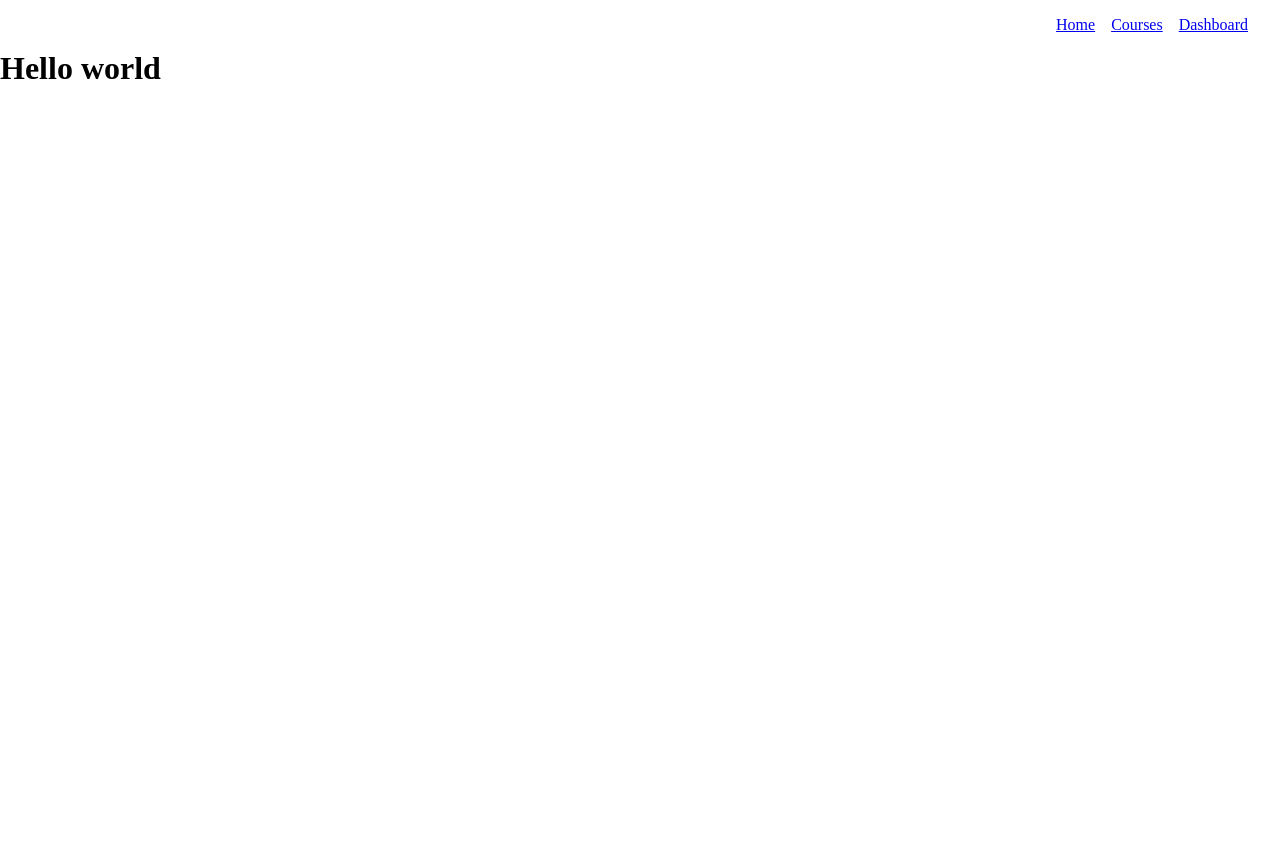
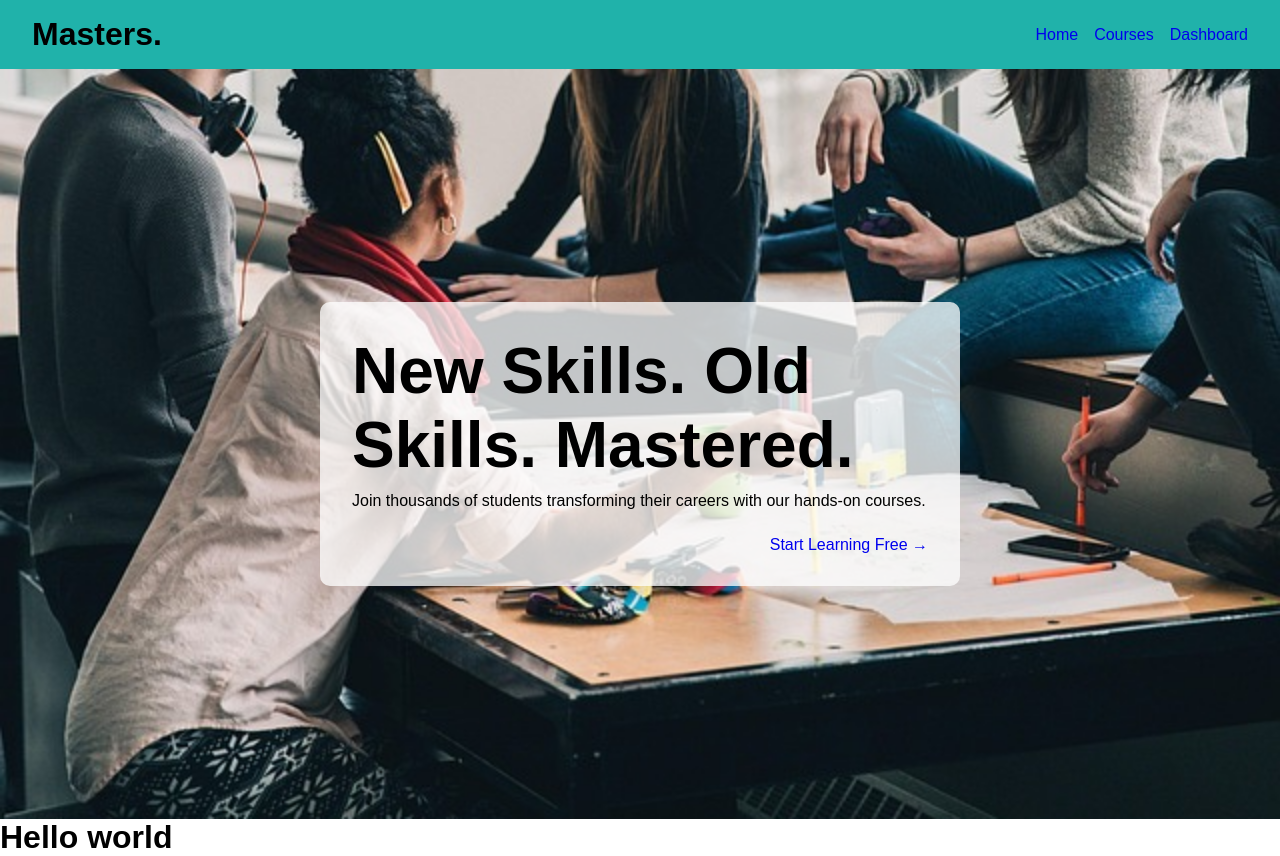
Before and after one commit to heinanX/westcoast-education, a website with bundled scripts: page index.html in a window 1280 px wide. Before the commit the page ends 800 px from the top, so only its background shows below. Built offline with nearby package versions, Linux system fonts and the light colour scheme; a web font is replaced by a local one.

Commit message:
helper function, hero component, and minor refactoring of header

```diff
--- a/app/components/header.js
+++ b/app/components/header.js
@@ -1,3 +1,5 @@
+import { createElement } from "../helpers/helpers.js";
+
 const navItems = [
         {
         title: 'Home',
@@ -15,18 +17,15 @@ const navItems = [
 const bodyElement = document.querySelector('body');
 
 const createListItem = (title, href) => {
-    let li = document.createElement('li');
-    li.classList.add('list-item');
-    let a = document.createElement('a');
-    a.textContent = title;
+    let li = createElement('li', {classes: ['list-item']});
+    let a = createElement('a', {text: title});
     a.href = href;
     li.appendChild(a);
     return li;
 }
 
 const createList = (navItems) => {
-    let ul = document.createElement('ul');
-    ul.classList.add('navbar');
+    let ul = createElement('ul', {classes: ['navbar']});
     navItems.forEach(i => {
         const li = createListItem(i.title, i.href);
         ul.appendChild(li);
@@ -34,21 +33,12 @@ const createList = (navItems) => {
     return ul;
 }
 
-const createHeaderLogo = () => {
-    let img = document.createElement('img');
-    img.classList.add('header-logo');
-    //img.src =
-    return img;
-}
-
-const renderHeader = () => {
-    let header = document.createElement('header');
-    let nav = document.createElement('nav');
-    const img = createHeaderLogo();
+export const renderHeader = () => {
+    let header = createElement('header');
+    let nav = createElement('nav');
+    const logo = createElement('h1', {text: 'Masters.'});
     const list = createList(navItems);
     nav.appendChild(list);
-    header.append(img, nav);
+    header.append(logo, nav);
     bodyElement.prepend(header);
 }
-
-renderHeader();
--- /dev/null
+++ b/app/components/heroSection/heroSection.css
@@ -0,0 +1,75 @@
+#heroSection {
+    height: calc(100vh - 50px);
+    position: relative;
+}
+
+#heroSection img {
+    width: 100%;
+    height: 100%;
+    object-fit: cover;
+}
+
+#heroSection article {
+    background-color: rgba(255, 255, 255, 0.753);
+    position: absolute;
+    top: 50%;
+    left: 50%;
+    transform: translate(-50%, -50%);
+    padding: 2rem 2rem;
+    border-radius: 10px;
+
+    display: flex;
+    flex-direction: column;
+    gap: 10px;
+}
+
+#heroSection article h2 {
+    font-size: 4rem;
+}
+
+#heroSection article a {
+    text-align: end;
+    padding-top: 1rem;
+}
+
+#heroSection article button {
+    display: inline-block;
+    background: #ff6b35;
+    color: white;
+    padding: 1rem 2rem;
+    border-radius: 50px;
+    text-decoration: none;
+    font-weight: 600;
+    font-size: 1rem;
+    transition: all 0.3s ease;
+    box-shadow: 0 8px 25px rgba(255,107,53,0.4);
+}
+
+@media (min-width: 1650px) {
+    #heroSection h2 {
+        font-size: 6rem;
+    }
+        #heroSection article p {
+        font-size: 1.5rem;
+    }
+}
+
+@media (max-width: 760px) {
+    #heroSection article h2 {
+        font-size: 2rem;
+    }
+}
+
+@media (max-width: 455px) {
+    #heroSection article h2 {
+        font-size: 1.5rem;
+    }
+
+    #heroSection article {
+        padding: 1rem 1rem;
+    }
+
+    #heroSection article h2 {
+        text-align: center;
+    }
+}
--- /dev/null
+++ b/app/components/heroSection/heroSection.js
@@ -0,0 +1,23 @@
+import { createElement } from "../../helpers/helpers.js";
+
+const getParentElement = document.querySelector('main');
+export const renderHeroSection = () => {
+    const hero = createElement('section', {id: 'heroSection'});
+
+    let img = createElement('img');
+    img.src = 'app/assets/images/heroImage.jpg';
+    img.alt = 'students in a learning environment';
+
+    let article = createElement('article');
+    let h2 = createElement('h2', {text: 'New Skills. Old Skills. Mastered.'});
+    const p = createElement('p', {text: 'Join thousands of students transforming their careers with our hands-on courses.'})
+    let a = createElement('a', {classes: ['imitate-btn'], text: 'Start Learning Free →'});
+
+    a.href = 'app/pages/courses/courses.html'
+
+    article.append(h2, p, a);
+    hero.append(img, article);
+
+
+    getParentElement.prepend(hero);
+}
--- /dev/null
+++ b/app/helpers/helpers.js
@@ -0,0 +1,8 @@
+export const createElement = (element, options = {}) => {
+    const { classes = [], text = '', isHtml = false, id = '' } = options;
+    let el = document.createElement(element);
+    if (classes.length) el.classList.add(...classes);
+    if (text) isHtml ? el.innerHTML = text : el.innerText = text;
+    if (id) el.id = id;
+    return el;
+}
--- /dev/null
+++ b/app/pages/index/index.js
@@ -0,0 +1,6 @@
+import { renderHeader } from '../../components/header.js'
+import { renderHeroSection } from '../../components/heroSection/heroSection.js';
+
+
+renderHeader();
+renderHeroSection();
--- a/app/styles/styles.css
+++ b/app/styles/styles.css
@@ -2,6 +2,7 @@
     box-sizing: border-box;
     padding: 0;
     margin: 0;
+    font-family: "Google Sans", sans-serif;
 }
 
 header {
@@ -10,6 +11,8 @@ header {
     justify-content: space-between;
     align-items: center;
     padding: 1rem 2rem;
+
+    background-color: lightseagreen;
 }
 
 .navbar {
@@ -20,3 +23,7 @@ header {
 li {
     list-style-type: none;
 }
+
+a {
+    text-decoration: none;
+}
--- a/index.html
+++ b/index.html
@@ -4,10 +4,21 @@
     <meta charset="UTF-8">
     <meta name="viewport" content="width=device-width, initial-scale=1.0">
     <title>Westcoast Educations</title>
+
+    <link rel="preconnect" href="https://fonts.googleapis.com">
+<link rel="preconnect" href="https://fonts.gstatic.com" crossorigin>
+<link href="https://fonts.googleapis.com/css2?family=Google+Sans:ital,opsz,wght@0,17..18,400..700;1,17..18,400..700&display=swap" rel="stylesheet">
+
     <link rel="stylesheet" href="app/styles/styles.css">
-    <script src="app/components/header.js" defer></script>
+    <link rel="stylesheet" href="app/pages/index/index.css">
+    <link rel="stylesheet" href="app/components/heroSection/heroSection.css">
+    <script type="module" src="app/pages/index/index.js" defer></script>
+
+    <!-- <script type="module" src="app/components/header.js" defer></script> -->
+    <!-- <script type="module" src="app/components/heroSection/heroSection.js" defer></script> -->
 </head>
 <body>
+    <main></main>
     <h1>Hello world</h1>
 </body>
 </html>
```
Also changed, not shown: app/assets/images/heroImage.jpg (added).
